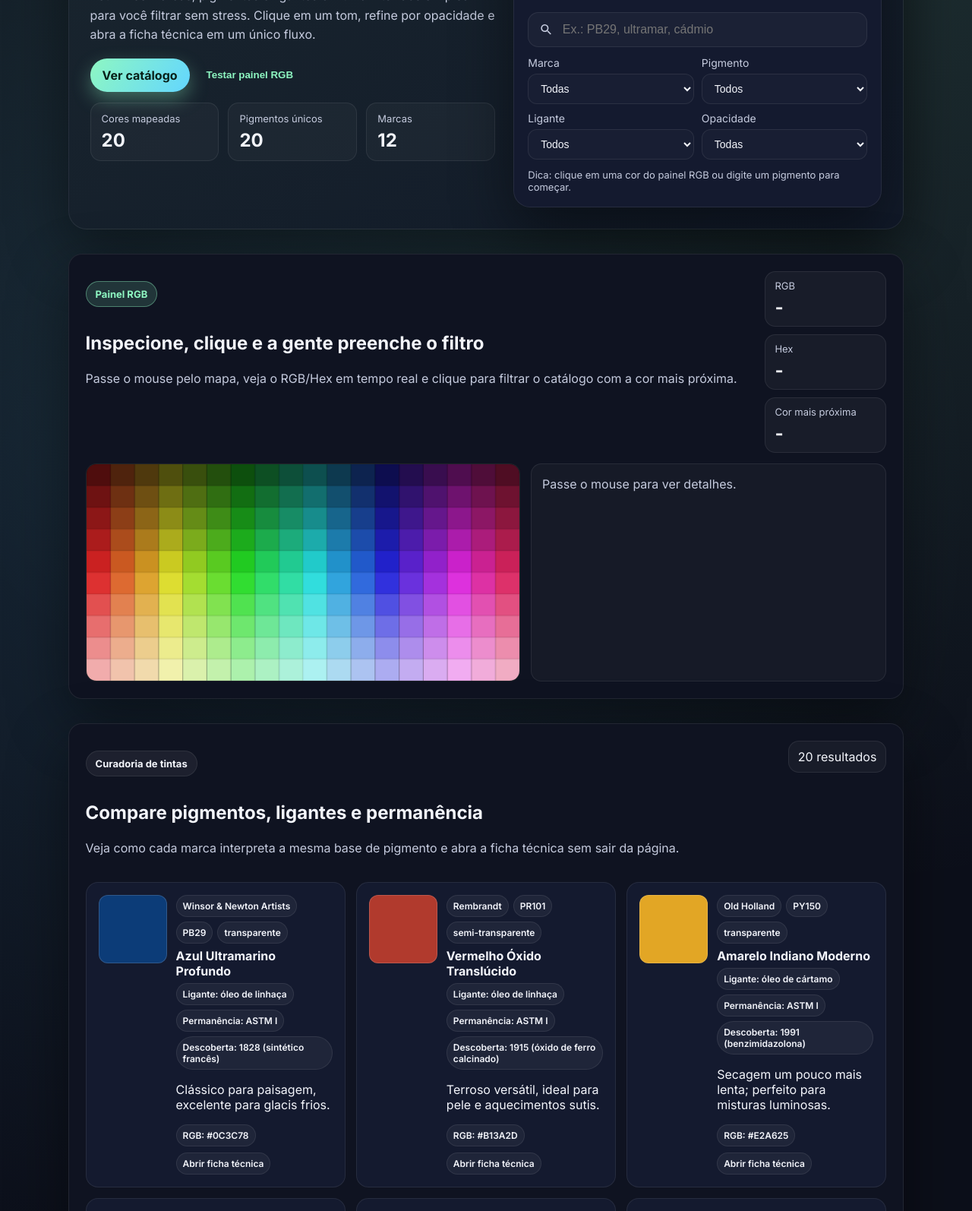
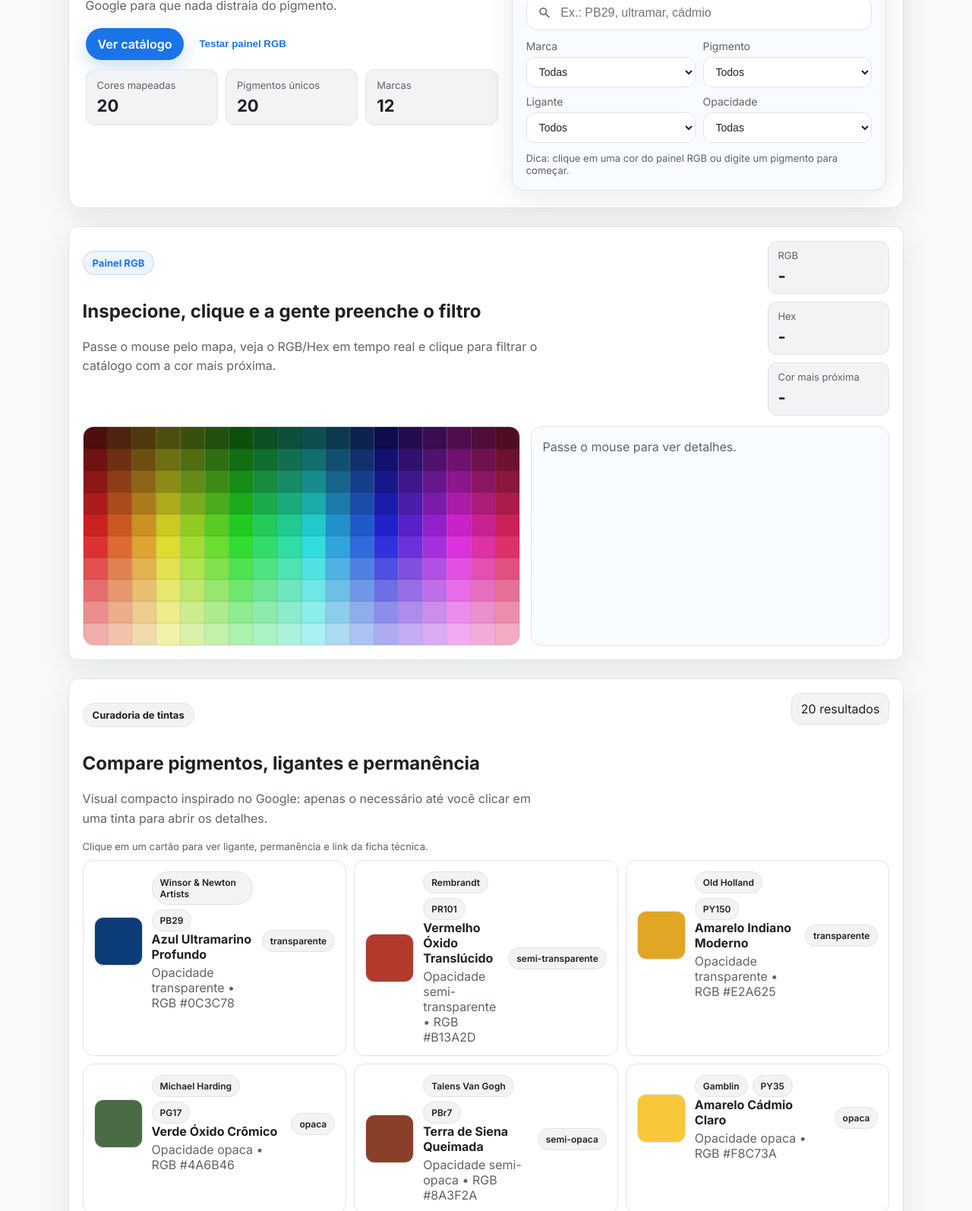
Before and after one commit to parososi/chequemarket, a plain HTML site: page index.html in a window 1280 px wide. Shown: the part 346-1940 px from the top of the page at 76% size. Drawn offline with Linux system fonts and the light colour scheme.

```diff
--- a/index.html
+++ b/index.html
@@ -11,7 +11,7 @@
 </head>
 <body>
   <header class="topbar">
-    <div class="logo">OilPigment<span>Finder</span></div>
+    <div class="logo" aria-label="OilPigment Finder">OilPigment Finder</div>
     <nav class="nav-links" aria-label="Navegação principal">
       <a href="#catalogo">Catálogo</a>
       <a href="#rgb-lab">Painel RGB</a>
@@ -24,9 +24,9 @@
     <section class="hero" aria-labelledby="hero-title">
       <div class="hero__copy">
         <p class="badge">Catálogo vivo de tintas a óleo</p>
-        <h1 id="hero-title">Um painel moderno para encontrar a cor certa.</h1>
-        <p class="lede">Reunimos marcas, pigmentos e ligantes em uma interface simples para você filtrar sem stress.
-          Clique em um tom, refine por opacidade e abra a ficha técnica em um único fluxo.</p>
+        <h1 id="hero-title">Visual limpo para achar a cor certa.</h1>
+        <p class="lede">Reduzimos tudo ao essencial: pesquisa rápida, filtros claros e cartões que abrem detalhes só quando
+          você clica. O visual segue a leveza do Google para que nada distraia do pigmento.</p>
 
         <div class="hero__actions">
           <a class="primary-btn" href="#catalogo">Ver catálogo</a>
@@ -55,7 +55,7 @@
             <p class="badge badge--muted">Busca guiada</p>
             <h2 id="busca-title">Pesquise por pigmento, marca ou acabamento</h2>
           </div>
-          <p class="microcopy">Nós destacamos a melhor correspondência e mantemos as opções organizadas.</p>
+          <p class="microcopy">Foco total nas cores: digite, filtre e clique para expandir a ficha.</p>
         </div>
 
         <div class="search-input">
@@ -138,12 +138,13 @@
         <div>
           <p class="badge badge--muted">Curadoria de tintas</p>
           <h2 id="catalogo-title">Compare pigmentos, ligantes e permanência</h2>
-          <p class="lede">Veja como cada marca interpreta a mesma base de pigmento e abra a ficha técnica sem sair da página.
-          </p>
+          <p class="lede">Visual compacto inspirado no Google: apenas o necessário até você clicar em uma tinta para abrir os
+            detalhes.</p>
         </div>
         <div class="pill" id="resultado-count">0 resultados</div>
       </header>
 
+      <p class="microcopy">Clique em um cartão para ver ligante, permanência e link da ficha técnica.</p>
       <div id="cards" class="grid"></div>
     </section>
 
--- a/script.js
+++ b/script.js
@@ -301,27 +301,58 @@
   list.forEach((paint) => {
     const card = document.createElement('article');
     card.className = 'card';
+    card.setAttribute('tabindex', '0');
+    card.setAttribute('role', 'button');
+    card.setAttribute('aria-expanded', 'false');
     card.innerHTML = `
+      <div class="card__top">
         <div class="card__swatch" style="--color:${paint.color}"></div>
         <div class="card__body">
           <div class="card__meta">
             <span class="tag">${paint.brand}</span>
             <span class="tag">${paint.pigment}</span>
+          </div>
+          <h4>${paint.name}</h4>
+          <p class="subtitle">Opacidade ${paint.opacity} • RGB ${paint.color.toUpperCase()}</p>
+        </div>
         <span class="tag">${paint.opacity}</span>
       </div>
-        <h4>${paint.name}</h4>
-        <div class="card__tags">
+      <div class="card__details" hidden>
         <span class="tag">Ligante: ${paint.binder}</span>
         <span class="tag">Permanência: ${paint.lightfastness}</span>
         <span class="tag">Descoberta: ${paint.discovery}</span>
-        </div>
         <p class="subtitle">${paint.notes}</p>
         <div class="card__footer">
-          <span class="tag">RGB: ${paint.color.toUpperCase()}</span>
           <a class="tag tag--link" href="${paint.url}" target="_blank" rel="noreferrer">Abrir ficha técnica</a>
         </div>
       </div>
     `;
+
+    const details = card.querySelector('.card__details');
+
+    const toggleDetails = () => {
+      const isHidden = details.hasAttribute('hidden');
+
+      document.querySelectorAll('.card').forEach((item) => {
+        item.classList.remove('card--open');
+        item.setAttribute('aria-expanded', 'false');
+      });
+      document.querySelectorAll('.card__details').forEach((item) => item.setAttribute('hidden', ''));
+
+      if (isHidden) {
+        details.removeAttribute('hidden');
+        card.classList.add('card--open');
+        card.setAttribute('aria-expanded', 'true');
+      }
+    };
+
+    card.addEventListener('click', toggleDetails);
+    card.addEventListener('keypress', (event) => {
+      if (event.key === 'Enter' || event.key === ' ') {
+        event.preventDefault();
+        toggleDetails();
+      }
+    });
 
     fragment.appendChild(card);
   });
--- a/styles.css
+++ b/styles.css
@@ -1,15 +1,15 @@
 :root {
-  --bg: #0c0f1a;
-  --panel: #0f1321;
-  --surface: #12172a;
-  --card: #141a2f;
-  --accent: #8ef7c2;
-  --accent-strong: #63d6ff;
-  --text: #f3f5fb;
-  --muted: #c5cbde;
-  --border: rgba(255, 255, 255, 0.08);
-  --radius: 18px;
-  --shadow: 0 30px 80px rgba(0, 0, 0, 0.45);
+  --bg: #f8f9fa;
+  --panel: #ffffff;
+  --surface: #ffffff;
+  --card: #ffffff;
+  --accent: #1a73e8;
+  --accent-strong: #174ea6;
+  --text: #202124;
+  --muted: #5f6368;
+  --border: #e0e3e7;
+  --radius: 12px;
+  --shadow: 0 12px 40px rgba(0, 0, 0, 0.08);
 }
 
 * {
@@ -19,9 +19,7 @@
 body {
   margin: 0;
   font-family: 'Inter', system-ui, -apple-system, sans-serif;
-  background: radial-gradient(circle at 20% 20%, rgba(99, 214, 255, 0.12), transparent 25%),
-    radial-gradient(circle at 80% 0%, rgba(142, 247, 194, 0.16), transparent 30%),
-    var(--bg);
+  background: var(--bg);
   color: var(--text);
   min-height: 100vh;
 }
@@ -37,18 +35,15 @@
   display: flex;
   align-items: center;
   justify-content: space-between;
-  padding: 16px 7vw;
-  background: rgba(12, 15, 26, 0.9);
-  backdrop-filter: blur(12px);
+  padding: 14px 7vw;
+  background: rgba(255, 255, 255, 0.9);
+  backdrop-filter: blur(10px);
   border-bottom: 1px solid var(--border);
 }
 
 .logo {
   font-weight: 700;
   letter-spacing: 0.5px;
-}
-
-.logo span {
   color: var(--accent);
 }
 
@@ -62,50 +57,53 @@
   text-decoration: none;
   color: var(--muted);
   padding: 8px 10px;
-  border-radius: 10px;
+  border-radius: 8px;
   transition: color 0.2s ease, background 0.2s ease;
 }
 
 .nav-links a:hover {
-  color: var(--text);
-  background: rgba(255, 255, 255, 0.06);
+  color: var(--accent);
+  background: rgba(26, 115, 232, 0.1);
 }
 
 .page {
-  padding: 36px 7vw 80px;
+  padding: 28px 7vw 72px;
   display: flex;
   flex-direction: column;
-  gap: 32px;
+  gap: 24px;
 }
 
 .hero {
   display: grid;
   grid-template-columns: 1.1fr 1fr;
-  gap: 24px;
-  align-items: stretch;
-  background: linear-gradient(145deg, rgba(142, 247, 194, 0.08), rgba(99, 214, 255, 0.04)), var(--panel);
+  gap: 18px;
+  align-items: start;
+  background: var(--panel);
   border: 1px solid var(--border);
-  border-radius: calc(var(--radius) + 6px);
-  padding: 28px;
+  border-radius: calc(var(--radius) + 4px);
+  padding: 22px;
   box-shadow: var(--shadow);
 }
 
 .hero__copy h1 {
   margin: 6px 0 10px;
-  font-size: clamp(30px, 4vw, 44px);
+  font-size: clamp(30px, 4vw, 38px);
+  font-weight: 700;
+  letter-spacing: -0.2px;
 }
 
 .lede {
   color: var(--muted);
   line-height: 1.6;
   margin-top: 0;
+  max-width: 62ch;
 }
 
 .hero__actions {
   display: flex;
-  gap: 12px;
+  gap: 10px;
   flex-wrap: wrap;
-  margin: 18px 0 14px;
+  margin: 16px 0 12px;
 }
 
 .primary-btn,
@@ -113,52 +111,52 @@
 .link-btn {
   border: none;
   cursor: pointer;
-  font-weight: 700;
+  font-weight: 600;
   border-radius: 999px;
-  padding: 12px 16px;
+  padding: 11px 16px;
   text-decoration: none;
-  transition: transform 0.2s ease, box-shadow 0.2s ease, background 0.2s ease;
+  transition: transform 0.2s ease, box-shadow 0.2s ease, background 0.2s ease, color 0.2s ease;
 }
 
 .primary-btn {
-  background: linear-gradient(120deg, var(--accent), var(--accent-strong));
-  color: #082018;
-  box-shadow: 0 10px 24px rgba(142, 247, 194, 0.35);
+  background: var(--accent);
+  color: #fff;
+  box-shadow: 0 8px 24px rgba(26, 115, 232, 0.25);
 }
 
 .primary-btn:hover {
   transform: translateY(-1px);
-  box-shadow: 0 14px 30px rgba(142, 247, 194, 0.4);
+  box-shadow: 0 10px 28px rgba(26, 115, 232, 0.35);
 }
 
 .ghost-btn {
+  background: transparent;
+  color: var(--accent);
   border: 1px solid var(--border);
-  background: rgba(255, 255, 255, 0.04);
-  color: var(--text);
 }
 
 .ghost-btn:hover {
-  background: rgba(255, 255, 255, 0.08);
+  background: rgba(26, 115, 232, 0.1);
   transform: translateY(-1px);
 }
 
 .link-btn {
   background: transparent;
   color: var(--accent);
-  padding: 12px 10px;
+  padding: 11px 10px;
 }
 
 .stats {
   display: grid;
-  grid-template-columns: repeat(auto-fit, minmax(120px, 1fr));
-  gap: 12px;
+  grid-template-columns: repeat(auto-fit, minmax(140px, 1fr));
+  gap: 10px;
   margin-top: 10px;
 }
 
 .stat {
-  background: rgba(255, 255, 255, 0.03);
+  background: #f1f3f4;
   border: 1px solid var(--border);
-  border-radius: 14px;
+  border-radius: 12px;
   padding: 12px 14px;
 }
 
@@ -170,12 +168,12 @@
 
 .value {
   margin: 6px 0 0;
-  font-size: 24px;
+  font-size: 22px;
   font-weight: 700;
 }
 
 .hero__panel {
-  background: var(--card);
+  background: #f8fbff;
   border-radius: calc(var(--radius) + 4px);
   padding: 18px;
   border: 1px solid var(--border);
@@ -196,9 +194,9 @@
   display: inline-flex;
   align-items: center;
   gap: 8px;
-  padding: 8px 12px;
-  background: rgba(142, 247, 194, 0.15);
-  border: 1px solid rgba(142, 247, 194, 0.4);
+  padding: 7px 12px;
+  background: rgba(26, 115, 232, 0.08);
+  border: 1px solid rgba(26, 115, 232, 0.2);
   border-radius: 999px;
   color: var(--accent);
   font-weight: 700;
@@ -206,7 +204,7 @@
 }
 
 .badge--muted {
-  background: rgba(255, 255, 255, 0.06);
+  background: #f1f3f4;
   border-color: var(--border);
   color: var(--text);
 }
@@ -224,8 +222,8 @@
   padding: 12px 14px;
   border: 1px solid var(--border);
   border-radius: 14px;
-  background: rgba(255, 255, 255, 0.03);
-  transition: border-color 0.2s ease, transform 0.2s ease;
+  background: #fff;
+  transition: border-color 0.2s ease, transform 0.2s ease, box-shadow 0.2s ease;
 }
 
 .search-input svg {
@@ -244,7 +242,8 @@
 }
 
 .search-input:focus-within {
-  border-color: rgba(142, 247, 194, 0.6);
+  border-color: rgba(26, 115, 232, 0.6);
+  box-shadow: 0 10px 28px rgba(26, 115, 232, 0.1);
   transform: translateY(-1px);
 }
 
@@ -264,7 +263,7 @@
 
 .field select {
   padding: 10px 12px;
-  background: rgba(255, 255, 255, 0.02);
+  background: #fff;
   border: 1px solid var(--border);
   border-radius: 12px;
   color: var(--text);
@@ -275,7 +274,7 @@
   background: var(--panel);
   border: 1px solid var(--border);
   border-radius: var(--radius);
-  padding: 22px;
+  padding: 18px;
   box-shadow: var(--shadow);
 }
 
@@ -295,9 +294,9 @@
 
 .pillboard > div,
 .pill {
-  background: rgba(255, 255, 255, 0.04);
+  background: #f1f3f4;
   border: 1px solid var(--border);
-  border-radius: 14px;
+  border-radius: 12px;
   padding: 10px 12px;
 }
 
@@ -318,11 +317,11 @@
   width: 100%;
   border: 1px solid var(--border);
   border-radius: 14px;
-  background: #0d1118;
+  background: #fff;
 }
 
 .rgb-details {
-  background: rgba(255, 255, 255, 0.03);
+  background: #f8fbff;
   border: 1px solid var(--border);
   border-radius: 14px;
   padding: 14px;
@@ -334,71 +333,100 @@
   background: var(--panel);
   border: 1px solid var(--border);
   border-radius: var(--radius);
-  padding: 22px;
+  padding: 18px;
   box-shadow: var(--shadow);
 }
 
 .grid {
-  margin-top: 16px;
+  margin-top: 10px;
   display: grid;
   grid-template-columns: repeat(auto-fit, minmax(280px, 1fr));
-  gap: 14px;
+  gap: 10px;
 }
 
 .card {
   background: var(--card);
   border: 1px solid var(--border);
-  border-radius: 16px;
-  padding: 16px;
-  display: grid;
-  grid-template-columns: 90px 1fr;
-  gap: 12px;
+  border-radius: 14px;
+  padding: 14px;
+  display: flex;
+  flex-direction: column;
+  gap: 10px;
   position: relative;
-  overflow: hidden;
+  cursor: pointer;
   transition: border-color 0.2s ease, transform 0.2s ease, box-shadow 0.2s ease;
 }
 
-.card:hover {
-  border-color: rgba(142, 247, 194, 0.6);
-  transform: translateY(-3px);
-  box-shadow: 0 14px 30px rgba(0, 0, 0, 0.35);
+.card:hover,
+.card:focus-within {
+  border-color: rgba(26, 115, 232, 0.6);
+  transform: translateY(-2px);
+  box-shadow: 0 10px 28px rgba(26, 115, 232, 0.15);
+}
+
+.card--open {
+  border-color: rgba(26, 115, 232, 0.75);
+  box-shadow: 0 12px 30px rgba(26, 115, 232, 0.18);
+}
+
+.card__top {
+  display: grid;
+  grid-template-columns: auto 1fr auto;
+  align-items: center;
+  gap: 12px;
 }
 
 .card__swatch {
-  width: 90px;
-  height: 90px;
+  width: 64px;
+  height: 64px;
   border-radius: 12px;
   background: var(--color);
-  border: 1px solid rgba(255, 255, 255, 0.15);
+  border: 1px solid var(--border);
 }
 
 .card__body h4 {
-  margin: 0 0 6px;
+  margin: 0 0 4px;
 }
 
-.card__meta,
-.card__tags {
+.card__meta {
   display: flex;
   flex-wrap: wrap;
   gap: 6px;
   color: var(--muted);
   font-size: 13px;
-  margin: 0 0 6px;
+  margin: 0;
+}
+
+.card__details {
+  display: grid;
+  grid-template-columns: repeat(auto-fit, minmax(180px, 1fr));
+  gap: 8px 12px;
+  padding: 8px 0 0;
+  border-top: 1px solid var(--border);
+}
+
+.card__details .subtitle {
+  margin: 4px 0 0;
 }
 
 .card__footer {
   display: flex;
   flex-wrap: wrap;
-  gap: 8px;
-  margin-top: 8px;
+  gap: 6px;
+  margin-top: 4px;
+}
+
+.subtitle {
+  color: var(--muted);
+  margin: 0;
 }
 
 .tag {
   display: inline-flex;
   align-items: center;
   gap: 6px;
-  padding: 6px 8px;
-  background: rgba(255, 255, 255, 0.05);
+  padding: 6px 10px;
+  background: #f1f3f4;
   border: 1px solid var(--border);
   border-radius: 999px;
   color: var(--text);
@@ -407,15 +435,19 @@
   text-decoration: none;
 }
 
+.tag--link {
+  color: var(--accent);
+  background: rgba(26, 115, 232, 0.1);
+}
+
 .tag--link:hover {
-  background: rgba(142, 247, 194, 0.2);
-  color: #082018;
+  background: rgba(26, 115, 232, 0.16);
 }
 
 .info-grid {
   display: grid;
   grid-template-columns: repeat(auto-fit, minmax(260px, 1fr));
-  gap: 14px;
+  gap: 12px;
 }
 
 .info-grid ul {
@@ -425,7 +457,7 @@
 }
 
 .faq details {
-  background: rgba(255, 255, 255, 0.04);
+  background: #f1f3f4;
   border: 1px solid var(--border);
   border-radius: 12px;
   padding: 10px 12px;
@@ -433,7 +465,7 @@
 }
 
 .footer {
-  padding: 28px 7vw 40px;
+  padding: 24px 7vw 36px;
   color: var(--muted);
   display: flex;
   justify-content: space-between;
@@ -445,6 +477,10 @@
 .footer .small {
   font-size: 12px;
   margin: 4px 0 0;
+}
+
+.card__details[hidden] {
+  display: none;
 }
 
 @media (max-width: 960px) {
@@ -463,8 +499,13 @@
     justify-content: center;
   }
 
-  .card {
+  .card__top {
     grid-template-columns: 1fr;
+  }
+
+  .card__swatch {
+    width: 100%;
+    height: 56px;
   }
 
   .footer {
@@ -487,5 +528,5 @@
 .hero,
 .surface,
 .catalog {
-  animation: fadeUp 0.4s ease forwards;
+  animation: fadeUp 0.35s ease forwards;
 }
```
Also changed, not shown: 1 other file. Lines whose indentation alone changed are shown as unchanged.
